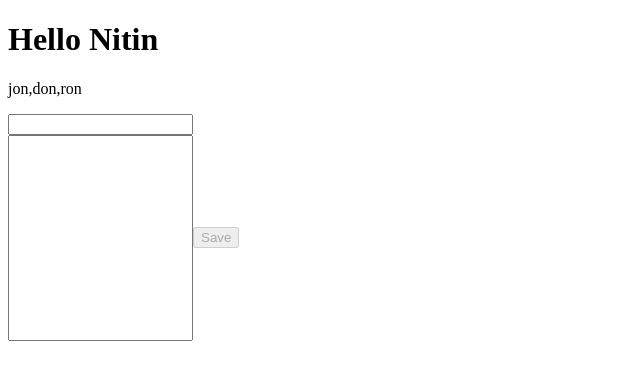
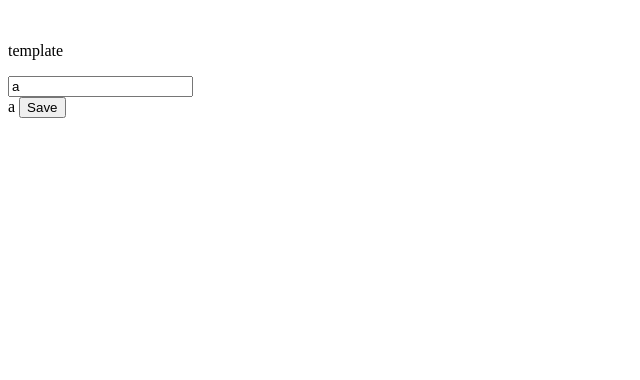
Before and after one commit to nitin98up/my-app1, an Angular app: page / in a window 1280 px wide. Shown: the top 380 px of the page, without its empty margins (0-640 px from the left). Built offline with nearby package versions, Linux system fonts and the light colour scheme.

Commit message:
Attribute Binding 19

```diff
--- a/src/app/app.component.html
+++ b/src/app/app.component.html
@@ -1,8 +1,19 @@
-<h1>Hello {{name}}</h1>
+<!-- <h1>Hello {{name}}</h1>
 
-
-<p>{{empList}}</p>
+ <p>{{empList}}</p>
 
 <input type="text" (change)="txtChange()"  [class.success]="isDisabled"> <br/>
 <input type="text" (change) ="txtChange()" [class]="myClass">
 <input type="button" value="Save" (click)="clickSave()" (mouseover)="over()" [disabled]="isDisabled">
+
+<p>attribute binding</p>
+<img [attr.src]="src" [attr.width]="width">
+<input type="text" name="" id="">  -->
+
+
+<br/>
+<p>template</p>
+<input type="text" value="a"  #myText>
+<br>
+{{myText.value}}
+<button [disabled]="! myText.value">Save</button>
--- a/src/app/app.component.ts
+++ b/src/app/app.component.ts
@@ -7,17 +7,22 @@ import { Component } from '@angular/core';
 })
 export class AppComponent {
   title = 'my-app1';
-  name: string = "Nitin";
-  empList: string[] = ['jon', 'don', 'ron'];
-  clickSave(): void {
-    this.name = 'nitish updated'
-  }
-  over(): void {
-    this.name = 'nitish over';
-  }
-  txtChange(): void {
-    this.name = 'changed';
-  }
-  isDisabled: boolean = true;
-  myClass = "success height20"
+  // name: string = "Nitin";
+  // empList: string[] = ['jon', 'don', 'ron'];
+  // clickSave(): void {
+  //   this.name = 'nitish updated'
+  // }
+  // over(): void {
+  //   this.name = 'nitish over';
+  // }
+  // txtChange(): void {
+  //   this.name = 'changed';
+  // }
+  // isDisabled: boolean = true;
+  // myClass = "success height20"
+
+  // // attribute bindings
+  // src = "https://tse3.mm.bing.net/th?id=OIP.L51qzGCLtslIZn42Q0BFhgHaE7&pid=Api&P=0";
+  // width = "100";
+
 }
```
Also changed, not shown: 1 other file (tests, documents, lock files or other folders).
